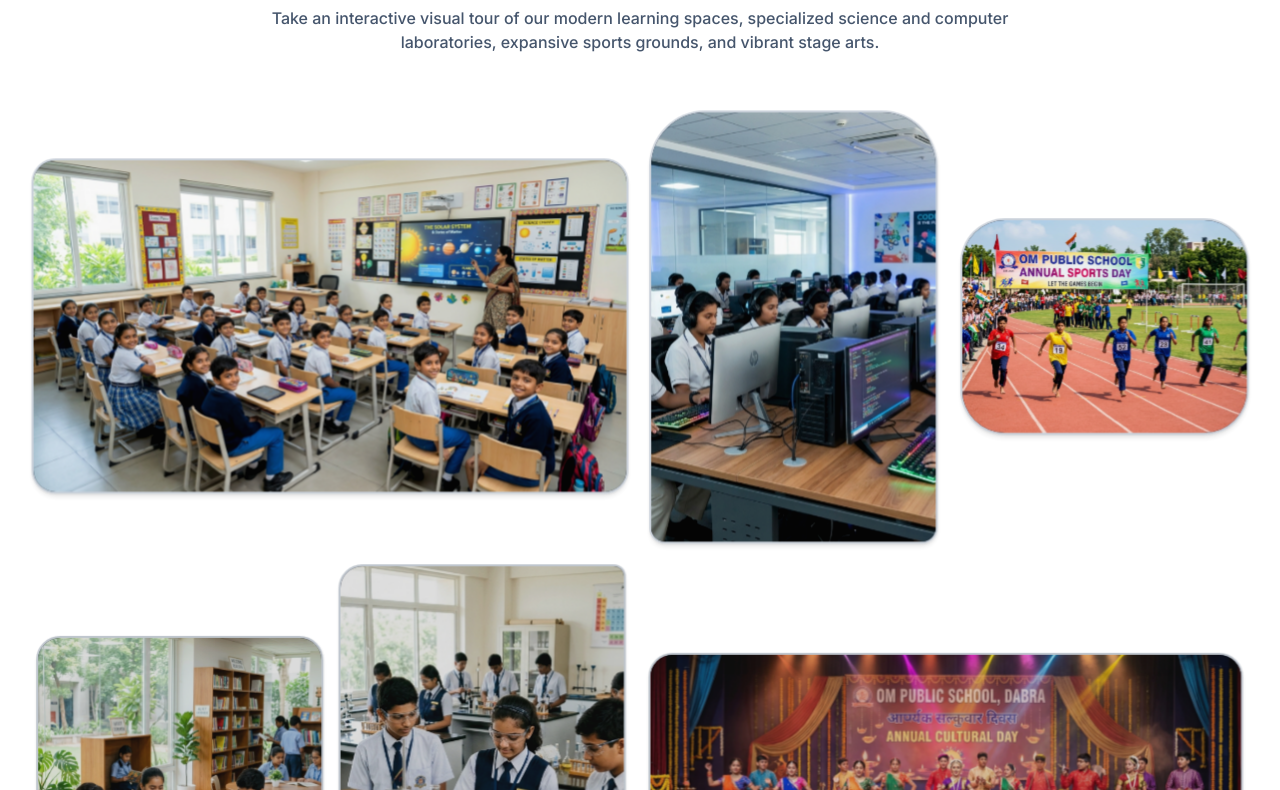
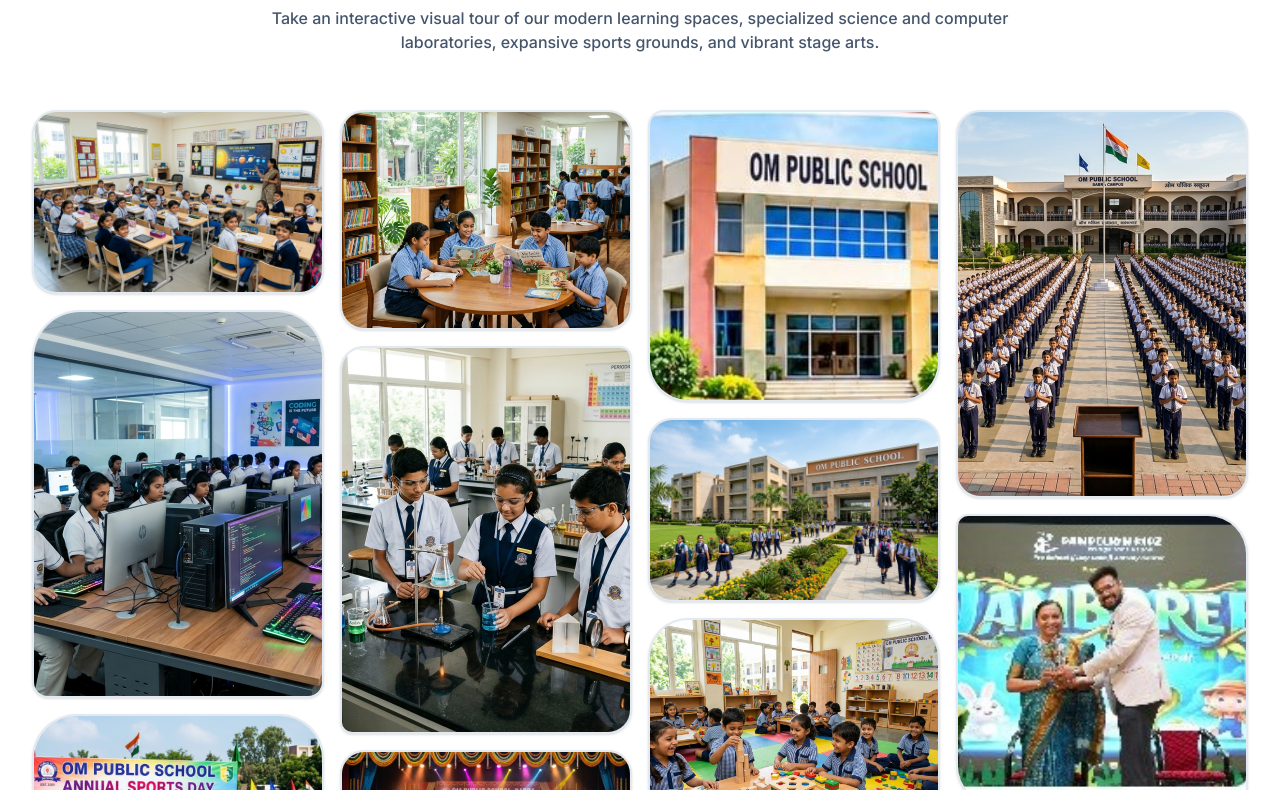
Before and after one commit to sachinrawat6264384464/attendance_system_4.0, a Next.js app in the folder frontend/: page / in a window 1280 px wide. Shown: the part 2610-3400 px from the top of the page. Built offline with nearby package versions, Linux system fonts and the light colour scheme; no server answers.

Commit message:
fix: remove dark scroll transition and tightly pack masonry photos with zero gaps

```diff
--- a/frontend/src/components/CampusScrollShowcase.tsx
+++ b/frontend/src/components/CampusScrollShowcase.tsx
@@ -1,6 +1,6 @@
 'use client';
 
-import React, { useEffect, useRef, useState } from 'react';
+import React, { useState } from 'react';
 import Image from 'next/image';
 import { X } from 'lucide-react';
 
@@ -8,225 +8,127 @@ interface ShowcasePhotoItem {
   id: string;
   title: string;
   image: string;
-  cardClasses: string;
+  aspectClass: string;
   shapeClasses: string;
 }
 
-// Varied Bento / Mosaic Layout:
-// Some images are WIDER (col-span-2 landscape), some are TALLER (aspect-[3/4] portrait height), and some are compact!
+// Seamless Masonry Mosaic:
+// Varied heights (tall portrait aspect-[3/4]) and widths (landscape aspect-[16/10] & square aspect-square)
+// Tightly packed with NO gaps and NO darkening transitions - 100% clean & bright at all times!
 const SHOWCASE_PHOTOS: ShowcasePhotoItem[] = [
   {
     id: 'smart-class',
     title: 'Smart Digital Classroom',
     image: '/images/om-smart-classroom.jpg',
-    // WIDE WIDTH: spans 2 columns in landscape
-    cardClasses: 'col-span-2 sm:col-span-2 lg:col-span-2 aspect-[16/10] sm:aspect-[16/9]',
+    aspectClass: 'aspect-[16/10]',
     shapeClasses: 'rounded-2xl sm:rounded-3xl',
   },
   {
     id: 'computer-lab',
     title: 'Computer Science & Coding Lab',
     image: '/images/om-computer-lab.jpg',
-    // TALL HEIGHT: portrait archway
-    cardClasses: 'col-span-1 aspect-[3/4] sm:aspect-[2/3]',
-    shapeClasses: 'rounded-t-[2.5rem] sm:rounded-t-[3.5rem] rounded-b-2xl',
+    aspectClass: 'aspect-[3/4]',
+    shapeClasses: 'rounded-t-[2.5rem] sm:rounded-t-[3rem] rounded-b-2xl',
   },
   {
     id: 'sports-ground',
     title: 'Athletic Sports Field & Tracks',
     image: '/images/om-sports-ground.jpg',
-    cardClasses: 'col-span-1 aspect-square sm:aspect-[4/3]',
+    aspectClass: 'aspect-square',
     shapeClasses: 'rounded-[2rem] sm:rounded-[2.8rem]',
   },
   {
     id: 'library',
     title: 'Children Reading Library',
     image: '/images/om-library.jpg',
-    cardClasses: 'col-span-1 aspect-square',
-    shapeClasses: 'rounded-2xl sm:rounded-3xl border-2 border-amber-300/40',
+    aspectClass: 'aspect-[4/3]',
+    shapeClasses: 'rounded-2xl sm:rounded-3xl border border-amber-300/40',
   },
   {
     id: 'science-lab',
     title: 'Science Practical Laboratory',
     image: '/images/om-science-lab.jpg',
-    // TALL HEIGHT: asymmetric portrait
-    cardClasses: 'col-span-1 aspect-[3/4] sm:aspect-[2/3]',
+    aspectClass: 'aspect-[3/4]',
     shapeClasses: 'rounded-tl-3xl rounded-br-3xl rounded-tr-xl rounded-bl-xl',
   },
   {
     id: 'cultural-celebration',
     title: 'Annual Day Stage Performance',
     image: '/images/om-cultural-celebration.jpg',
-    // WIDE WIDTH: panoramic stage
-    cardClasses: 'col-span-2 sm:col-span-2 lg:col-span-2 aspect-[16/9] sm:aspect-[21/9]',
+    aspectClass: 'aspect-[16/9]',
     shapeClasses: 'rounded-2xl sm:rounded-3xl',
   },
   {
     id: 'campus-facade',
     title: 'School Campus Front Entrance',
     image: '/images/om-school-building.jpg',
-    cardClasses: 'col-span-1 aspect-[4/3]',
+    aspectClass: 'aspect-square',
     shapeClasses: 'rounded-t-2xl rounded-b-[2.5rem]',
   },
   {
     id: 'campus-aerial',
     title: 'Om Public School Dabra Campus',
     image: '/images/om-hero-campus-hd.jpg',
-    // WIDE WIDTH: sprawling campus view
-    cardClasses: 'col-span-2 sm:col-span-2 lg:col-span-2 aspect-[16/10]',
+    aspectClass: 'aspect-[16/10]',
     shapeClasses: 'rounded-2xl sm:rounded-3xl',
   },
   {
     id: 'kindergarten-play',
     title: 'Kindergarten Montessori Activity Room',
     image: '/images/om-kindergarten-play.jpg',
-    cardClasses: 'col-span-1 aspect-[4/3] sm:aspect-square',
+    aspectClass: 'aspect-[4/3]',
     shapeClasses: 'rounded-[2rem] sm:rounded-[2.5rem]',
   },
   {
     id: 'yoga-assembly',
     title: 'Morning Assembly & Yoga Courtyard',
     image: '/images/om-yoga-assembly.jpg',
-    // TALL HEIGHT: vertical assembly posture
-    cardClasses: 'col-span-1 aspect-[3/4] sm:aspect-[2/3]',
+    aspectClass: 'aspect-[3/4]',
     shapeClasses: 'rounded-2xl sm:rounded-3xl',
   },
   {
     id: 'learning-corner',
     title: 'Classroom Activity & Discovery',
     image: '/images/gallery-1.jpg',
-    cardClasses: 'col-span-1 aspect-square',
+    aspectClass: 'aspect-square',
     shapeClasses: 'rounded-tr-[2.5rem] rounded-bl-[2.5rem] rounded-tl-xl rounded-br-xl',
   },
   {
     id: 'creative-arts',
     title: 'Creative Arts & Music Session',
     image: '/images/gallery-2.jpg',
-    cardClasses: 'col-span-1 aspect-[4/3]',
+    aspectClass: 'aspect-[4/3]',
     shapeClasses: 'rounded-2xl sm:rounded-3xl',
   },
 ];
 
 export default function CampusScrollShowcase() {
-  const containerRef = useRef<HTMLDivElement>(null);
-  const cardRefs = useRef<(HTMLDivElement | null)[]>([]);
   const [activeModalPhoto, setActiveModalPhoto] = useState<ShowcasePhotoItem | null>(null);
-  const [cardFactors, setCardFactors] = useState<{ [index: number]: number }>({});
-  const [windowWidth, setWindowWidth] = useState<number>(1024);
-
-  useEffect(() => {
-    let animationFrameId: number;
-
-    const handleScroll = () => {
-      cancelAnimationFrame(animationFrameId);
-      animationFrameId = requestAnimationFrame(() => {
-        if (!containerRef.current) return;
-
-        const viewportHeight = window.innerHeight;
-        const viewportCenter = viewportHeight / 2;
-        const newFactors: { [index: number]: number } = {};
-
-        cardRefs.current.forEach((el, idx) => {
-          if (!el) return;
-          const rect = el.getBoundingClientRect();
-          const cardCenter = rect.top + rect.height / 2;
-          const dist = Math.abs(cardCenter - viewportCenter);
-
-          // Focus zone: within center 48% of screen, factor drops to 0 (clean & bright)
-          // Near top/bottom edges of screen, factor approaches 1 (dark form)
-          const maxDist = viewportHeight * 0.48;
-          const factor = Math.min(1, Math.max(0, dist / maxDist));
-          newFactors[idx] = factor;
-        });
-
-        setCardFactors(newFactors);
-      });
-    };
-
-    const handleResize = () => {
-      setWindowWidth(window.innerWidth);
-      handleScroll();
-    };
-
-    window.addEventListener('scroll', handleScroll, { passive: true });
-    window.addEventListener('resize', handleResize, { passive: true });
-    handleResize();
-
-    return () => {
-      cancelAnimationFrame(animationFrameId);
-      window.removeEventListener('scroll', handleScroll);
-      window.removeEventListener('resize', handleResize);
-    };
-  }, []);
 
   return (
-    <div ref={containerRef} className="relative">
-      {/* Dynamic Bento Grid: Varied Widths (col-span-2) and Heights (aspect-[3/4]) */}
-      <div className="grid grid-cols-2 sm:grid-cols-3 lg:grid-cols-4 gap-3 sm:gap-5 items-center">
-        {SHOWCASE_PHOTOS.map((item, idx) => {
-          // Direction of entry: left columns shift left (-1), right columns shift right (+1)
-          let dir = -1;
-          if (windowWidth >= 1024) {
-            dir = idx % 4 < 2 ? -1 : 1;
-          } else if (windowWidth >= 640) {
-            dir = idx % 3 === 0 ? -1 : idx % 3 === 2 ? 1 : 0;
-          } else {
-            // Mobile: 2 cols
-            dir = idx % 2 === 0 ? -1 : 1;
-          }
-
-          // factor: 0 at center of screen, 1 at screen top/bottom
-          const factor = cardFactors[idx] !== undefined ? cardFactors[idx] : 0.8;
-
-          // Scroll Transition:
-          // In center (factor = 0):
-          //   translateX = 0, brightness = 1.0, dark overlay = 0%, clean & bright!
-          // Outside (factor = 1):
-          //   translateX = dir * 28px (slides from left/right)
-          //   brightness = 0.32 (dark form)
-          //   dark overlay = 55%
-          const translateX = dir * factor * 28;
-          const brightness = Math.max(0.3, 1 - factor * 0.7);
-          const contrast = 1.05 - factor * 0.15;
-          const grayscale = factor * 0.35;
-          const scale = 1 - factor * 0.05;
-          const opacity = Math.max(0.65, 1 - factor * 0.35);
-
-          return (
-            <div
-              key={item.id}
-              ref={(el) => {
-                cardRefs.current[idx] = el;
-              }}
-              onClick={() => setActiveModalPhoto(item)}
-              style={{
-                transform: `translateX(${translateX}px) scale(${scale})`,
-                filter: `brightness(${brightness}) contrast(${contrast}) grayscale(${grayscale})`,
-                opacity: opacity,
-                transition: 'transform 0.45s cubic-bezier(0.16, 1, 0.3, 1), filter 0.45s ease, opacity 0.45s ease',
-                willChange: 'transform, filter, opacity',
-              }}
-              className={`group relative overflow-hidden bg-slate-900 border-2 border-slate-200/90 shadow-md hover:!brightness-100 hover:!contrast-105 hover:!grayscale-0 hover:!scale-105 hover:!translate-x-0 hover:!opacity-100 hover:shadow-2xl transition-all duration-300 cursor-pointer ${
-                item.cardClasses
-              } ${item.shapeClasses || 'rounded-2xl sm:rounded-3xl'}`}
-            >
-              {/* Pure High-Definition Image - 100% Clean, NO Text, NO Badges */}
+    <div className="relative">
+      {/* Tightly Packed Masonry Columns: NO Gaps, Completely Ek Sath, Paired 2 Cols on Mobile, 3 on Tablet, 4 on Desktop */}
+      <div className="columns-2 sm:columns-3 lg:columns-4 gap-3 sm:gap-4 space-y-3 sm:space-y-4">
+        {SHOWCASE_PHOTOS.map((item) => (
+          <div
+            key={item.id}
+            onClick={() => setActiveModalPhoto(item)}
+            className={`break-inside-avoid mb-3 sm:mb-4 group relative overflow-hidden bg-slate-100 border-2 border-slate-200/90 shadow-sm hover:shadow-2xl hover:-translate-y-1 transition-all duration-300 cursor-pointer ${
+              item.shapeClasses || 'rounded-2xl sm:rounded-3xl'
+            }`}
+          >
+            {/* Pure Clean HD Image - 100% Bright, NO Darkening, NO Transitions, NO Text */}
+            <div className={`relative w-full ${item.aspectClass}`}>
               <Image
                 src={item.image}
                 alt={item.title}
                 fill
-                sizes="(max-width: 640px) 100vw, (max-width: 1024px) 50vw, 33vw"
-                className="object-cover group-hover:scale-110 transition-transform duration-500"
-              />
-
-              {/* Dynamic Dark Form Overlay that Fades Away When Centered */}
-              <div
-                style={{ opacity: factor * 0.55 }}
-                className="absolute inset-0 bg-black pointer-events-none transition-opacity duration-300 group-hover:!opacity-0"
+                sizes="(max-width: 640px) 50vw, (max-width: 1024px) 33vw, 25vw"
+                className="object-cover group-hover:scale-105 transition-transform duration-500"
               />
             </div>
-          );
-        })}
+          </div>
+        ))}
       </div>
 
       {/* Full-Screen Pure Lightbox on Tap / Click */}
```
